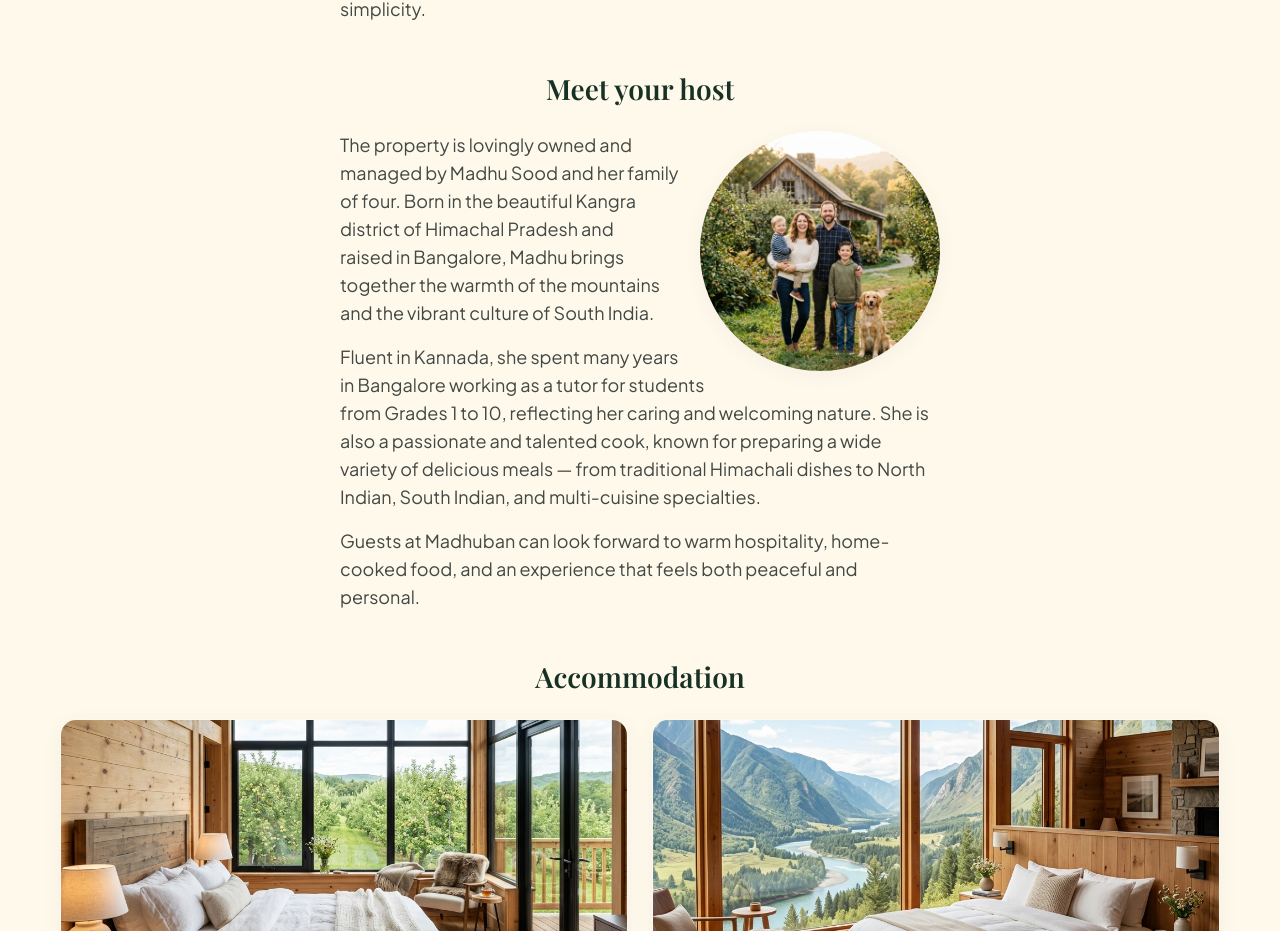
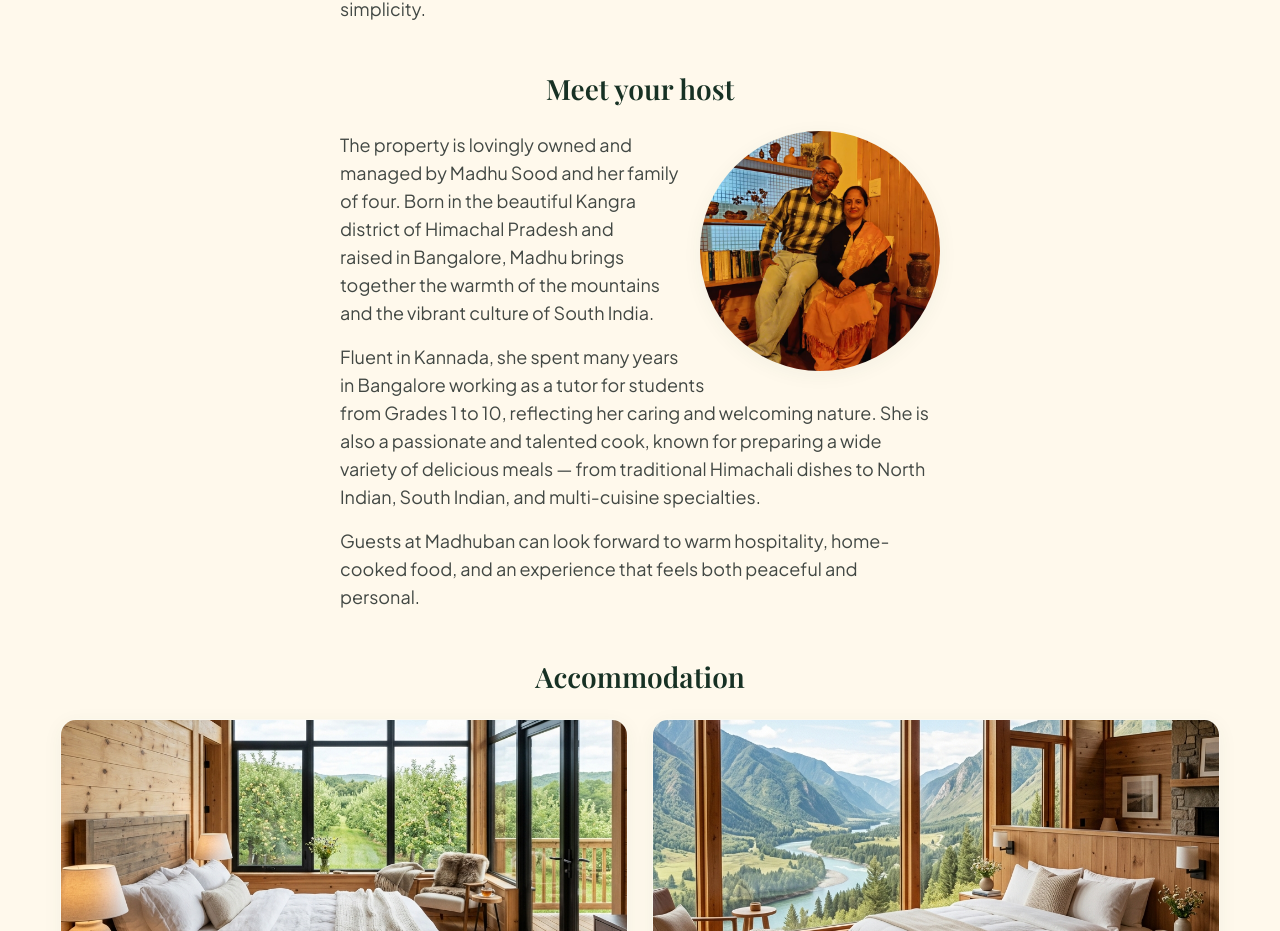
Before and after one commit to rishabhsood123/madhuban_website, a React (Vite) app: page / in a window 1280 px wide. Shown: the part 1089-2020 px from the top of the page. Built offline with nearby package versions, Linux system fonts and the light colour scheme; no server answers; a web font is replaced by a local one.

Commit message:
Replace meet your host placeholder image with the actual photo

```diff
--- a/src/App.tsx
+++ b/src/App.tsx
@@ -93,7 +93,7 @@ function HomePage() {
               Meet your host
             </h2>
             <div className="body-lg intro-desc host-content">
-              <img src={`${import.meta.env.BASE_URL}assets/host_family.png`} alt="Madhu Sood and family" className="host-img" />
+              <img src={`${import.meta.env.BASE_URL}assets/host_family.jpg`} alt="Madhu Sood and family" className="host-img" />
               <p>
                 The property is lovingly owned and managed by Madhu Sood and her family of four. Born in the beautiful Kangra district of Himachal Pradesh and raised in Bangalore, Madhu brings together the warmth of the mountains and the vibrant culture of South India.
               </p>
```
Also changed, not shown: public/assets/host_family.jpg (added), public/assets/host_family.png (deleted).
